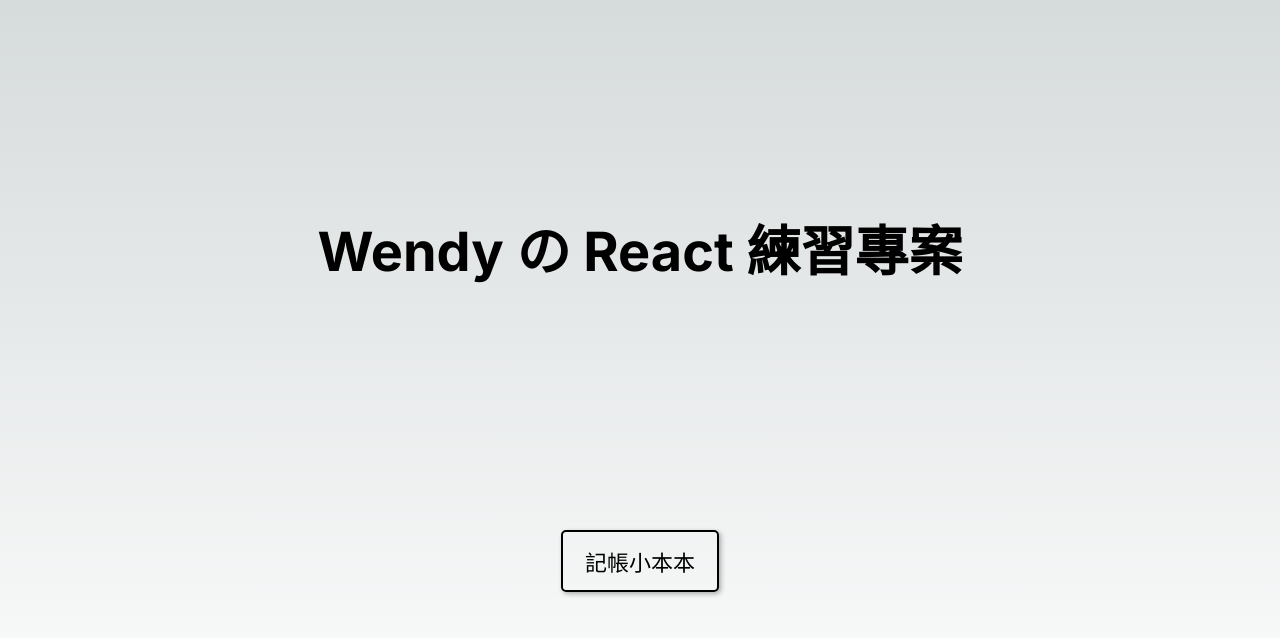
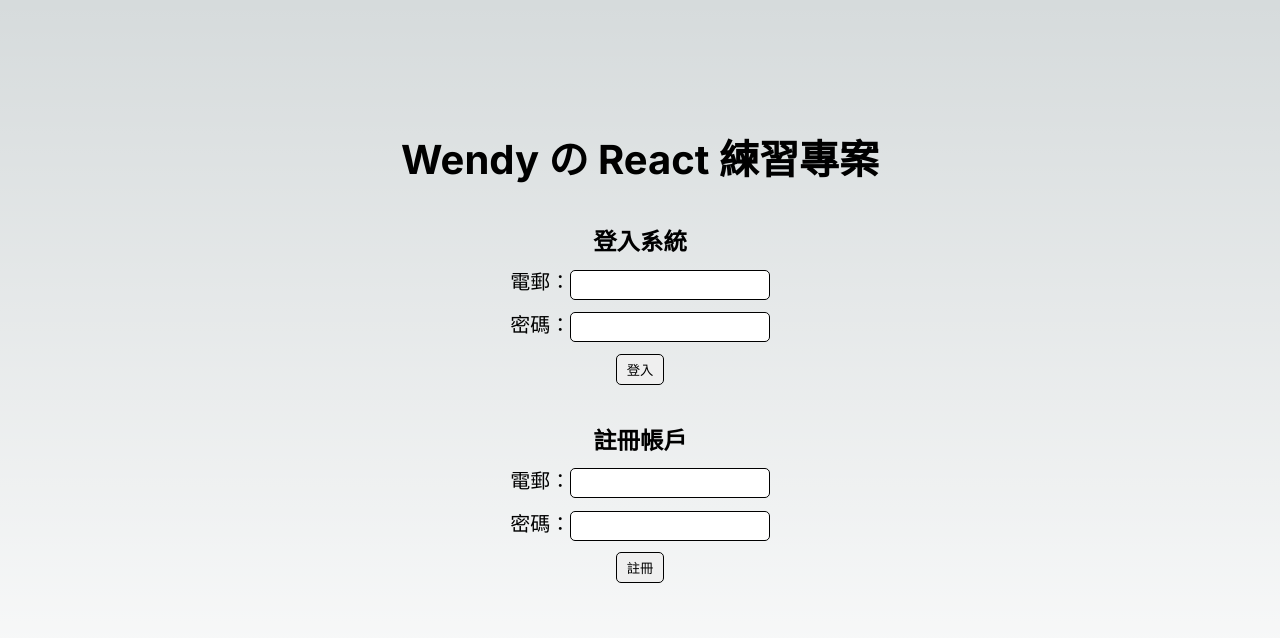
Before and after one commit to Wendyooo7/WeHelp_stage3, a Next.js app: page / in a window 1280 px wide. Shown: the top 638 px of the page. Built offline with nearby package versions, Linux system fonts and the light colour scheme.

Commit message:
Finished sign-up & sign-in forms in the home page

```diff
--- a/package.json
+++ b/package.json
@@ -9,9 +9,11 @@
     "lint": "next lint"
   },
   "dependencies": {
+    "firebase": "^10.12.4",
     "next": "14.2.5",
     "react": "^18",
-    "react-dom": "^18"
+    "react-dom": "^18",
+    "react-firebase-hooks": "^5.1.1"
   },
   "devDependencies": {
     "@types/node": "^20",
--- a/src/app/globals.css
+++ b/src/app/globals.css
@@ -93,6 +93,7 @@ body {
       rgb(var(--background-end-rgb))
     )
     rgb(var(--background-start-rgb));
+  font-size: 20px;
 }
 
 a {
--- a/src/app/page.module.css
+++ b/src/app/page.module.css
@@ -2,11 +2,17 @@
 .main {
   display: flex;
   flex-direction: column;
-  justify-content: space-between;
   align-items: center;
-  padding: 13rem;
+  padding: 8rem;
   min-height: 100vh;
-  font-size: 27px;
+}
+
+.h1 {
+  margin-bottom: 2%;
+}
+
+.formDiv {
+  margin: 1% 0;
 }
 
 .link {
@@ -21,6 +27,27 @@
 }
 .link:hover {
   box-shadow: 4px 4px 10px rgba(0, 0, 0, 0.3); /* 增強陰影效果 */
+}
+
+.form {
+  text-align: center;
+  line-height: 1.5em;
+  width: 100%;
+  margin: 2% 0;
+}
+
+.input {
+  height: 30px;
+  padding: 1%;
+  border-radius: 5px;
+  border: 1.5px solid black;
+}
+
+.btn {
+  padding: 5px 10px;
+  cursor: pointer;
+  border-radius: 5px;
+  border: 1.5px solid black;
 }
 
 .description {
--- a/src/app/page.module.scss
+++ b/src/app/page.module.scss
@@ -1,11 +1,19 @@
 .main {
   display: flex;
   flex-direction: column;
-  justify-content: space-between;
+  // justify-content: space-between;
   align-items: center;
-  padding: 13rem;
+  padding: 8rem;
   min-height: 100vh;
-  font-size: 27px;
+  // font-size: 27px;
+}
+
+.h1 {
+  margin-bottom: 2%;
+}
+
+.formDiv {
+  margin: 1% 0;
 }
 
 .link {
@@ -21,6 +29,27 @@
   &:hover {
     box-shadow: 4px 4px 10px rgba(0, 0, 0, 0.3); /* 增強陰影效果 */
   }
+}
+
+.form {
+  text-align: center;
+  line-height: 1.5em;
+  width: 100%;
+  margin: 2% 0;
+}
+
+.input {
+  height: 30px;
+  padding: 1%;
+  border-radius: 5px;
+  border: 1.5px solid black;
+}
+
+.btn {
+  padding: 5px 10px;
+  cursor: pointer;
+  border-radius: 5px;
+  border: 1.5px solid black;
 }
 
 .description {
--- a/src/app/page.tsx
+++ b/src/app/page.tsx
@@ -5,13 +5,49 @@ import Link from "next/link";
 export default function Home() {
   return (
     <main className={styles.main}>
-      <header>
-        <h1>Wendy の React 練習專案</h1>
-      </header>
+      <h1 className={styles.h1}>Wendy の React 練習專案</h1>
 
-      <Link className={styles.link} href="/accounting" title="點此前往">
+      <Form />
+
+      {/* <Link className={styles.link} href="/accounting" title="點此前往">
         記帳小本本
-      </Link>
+      </Link> */}
     </main>
   );
 }
+
+function Form() {
+  return (
+    <>
+      <form className={styles.form}>
+        <h3>登入系統</h3>
+        <div className={styles.formDiv}>
+          <label htmlFor="email">電郵：</label>
+          <input type="text" className={styles.input} />
+        </div>
+
+        <div className={styles.formDiv}>
+          <label htmlFor="password">密碼：</label>
+          <input type="password" className={styles.input} />
+        </div>
+
+        <button className={styles.btn}>登入</button>
+      </form>
+
+      <form className={styles.form}>
+        <h3>註冊帳戶</h3>
+        <div className={styles.formDiv}>
+          <label htmlFor="email">電郵：</label>
+          <input type="text" className={styles.input} />
+        </div>
+
+        <div className={styles.formDiv}>
+          <label htmlFor="password">密碼：</label>
+          <input type="password" className={styles.input} />
+        </div>
+
+        <button className={styles.btn}>註冊</button>
+      </form>
+    </>
+  );
+}
```
Also changed, not shown: src/app/firebase/config.ts (added, +22 -0 lines), 2 other files (tests, documents, lock files or other folders).
